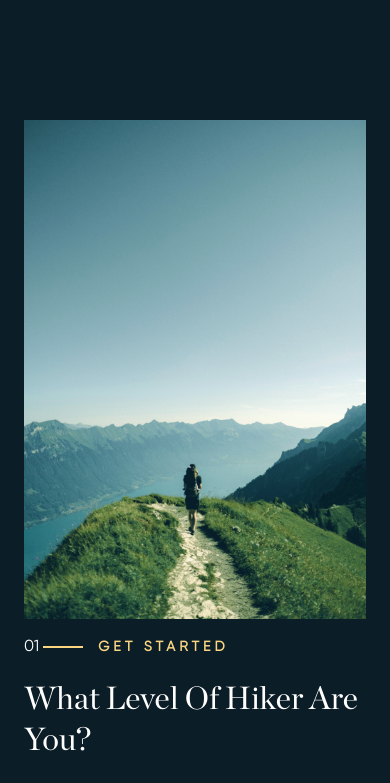
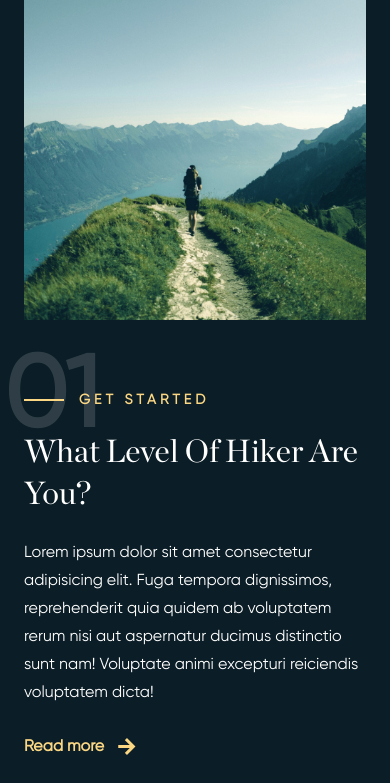
Before and after one commit to amishverma/MNTN-website, a plain HTML site: page index.html in a window 390 px wide. Shown: the part 880-1663 px from the top of the page. Drawn offline with nearby package versions, Linux system fonts and the light colour scheme.

Commit message:
The hiking section is responvie for mobile view

```diff
--- a/assets/css/main.css
+++ b/assets/css/main.css
@@ -73,6 +73,18 @@ img{
     max-width: 144rem;
     margin: 0 auto;
     padding: 0 2.4rem;
+}
+.title{
+    font-family: var(--font-family-title);
+    font-size: var(--font-size-lg);
+    font-weight: 300;
+    text-transform: capitalize;
+    line-height: 1.3;
+    margin-bottom: var(--margin-bottom-md);
+}
+
+.d-grid{
+    display: grid;
 }
 
 /* preloader */
@@ -230,15 +242,7 @@ img{
     transform: translateY(-50%);
 }
 
-.title{
-    font-family: var(--font-family-title);
-    font-size: var(--font-size-lg);
-    font-weight: 300;
-    text-transform: capitalize;
-    line-height: 1.3;
-    margin-bottom: var(--margin-bottom-md);
 
-}
 
 .main-title{
     font-size: var(--font-size-xl);
@@ -273,8 +277,48 @@ z-index: 110;
 /* Hiking information */
 
 .hiking-information{
-    height: 1000rem;
+    position: relative;
+    margin-top: -12rem;
+    z-index: 500;
 }
+
+.card{
+gap: 6.4rem;
+margin-bottom: 12rem;
+}
+
+.card-info{
+    position: relative;
+}
+.count{
+    position: absolute;
+    left: -2rem;
+    z-index: -1;
+    font-size: 10rem;
+    font-weight: bold;
+    opacity: 0.15;
+}
+
+.card-image{
+    width: 100%;
+    height: 32rem;
+    object-fit: cover;
+}
+
+.card-image.frame-position-center{
+object-position: 50% 100%;
+}
+
+.card-description{
+    line-height: 2.8rem;
+    margin-bottom: var(--margin-bottom-md
+    );
+}
+
+.btn-accent{
+    color: var(--clr-accent);
+}
+
 /* Footer */
 
 /* Media queries */
--- a/index.html
+++ b/index.html
@@ -81,7 +81,7 @@
 <section class="hiking-information section" id="hiking-information">
   <div class="card-container container">
     <div class="card d-grid">
-      <img src="./assets/images/01.png" alt="" class="card-image place-items-center">
+      <img src="./assets/images/01.png" alt="" class="card-image frame-position-center">
       <div class="card-info">
         <span class="count">01</span>
         <span class="tagline">Get started</span>
@@ -91,9 +91,9 @@
       </div>
     </div>
     <div class="card d-grid">
-      <img src="./assets/images/02.png" alt="" class="card-image place-items-center">
+      <img src="./assets/images/02.png" alt="" class="card-image frame-position-center">
       <div class="card-info">
-        <span class="count">01</span>
+        <span class="count">02</span>
         <span class="tagline">Get started</span>
         <h2 class="title card-titke">What level of hiker are you?</h2>
         <p class="card-description">Lorem ipsum dolor sit amet consectetur adipisicing elit. Fuga tempora dignissimos, reprehenderit quia quidem ab voluptatem rerum nisi aut aspernatur ducimus distinctio sunt nam! Voluptate animi excepturi reiciendis voluptatem dicta!</p>
@@ -101,9 +101,9 @@
       </div>
     </div>
     <div class="card d-grid">
-      <img src="./assets/images/03.png" alt="" class="card-image place-items-center">
+      <img src="./assets/images/03.png" alt="" class="card-image frame-position-center">
       <div class="card-info">
-        <span class="count">01</span>
+        <span class="count">03</span>
         <span class="tagline">Get started</span>
         <h2 class="title card-titke">What level of hiker are you?</h2>
         <p class="card-description">Lorem ipsum dolor sit amet consectetur adipisicing elit. Fuga tempora dignissimos, reprehenderit quia quidem ab voluptatem rerum nisi aut aspernatur ducimus distinctio sunt nam! Voluptate animi excepturi reiciendis voluptatem dicta!</p>
```
